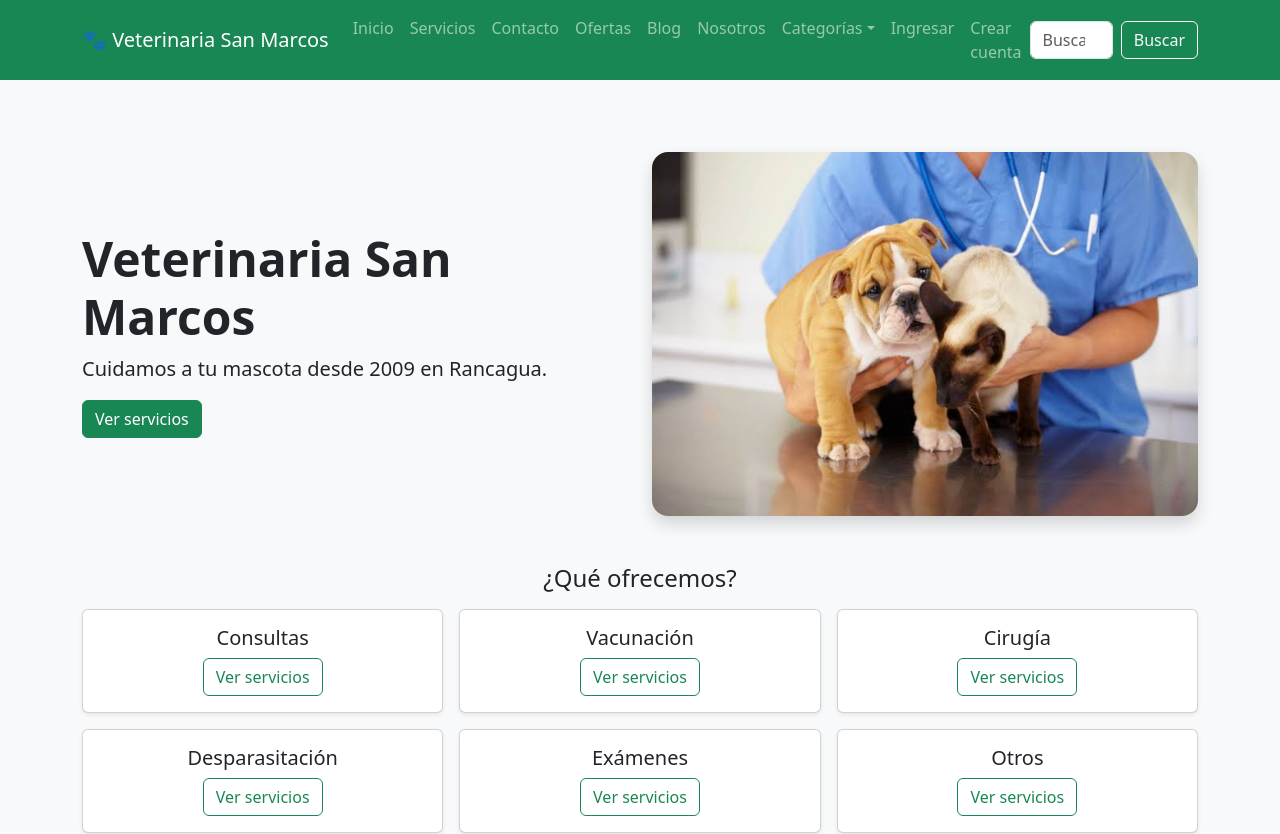
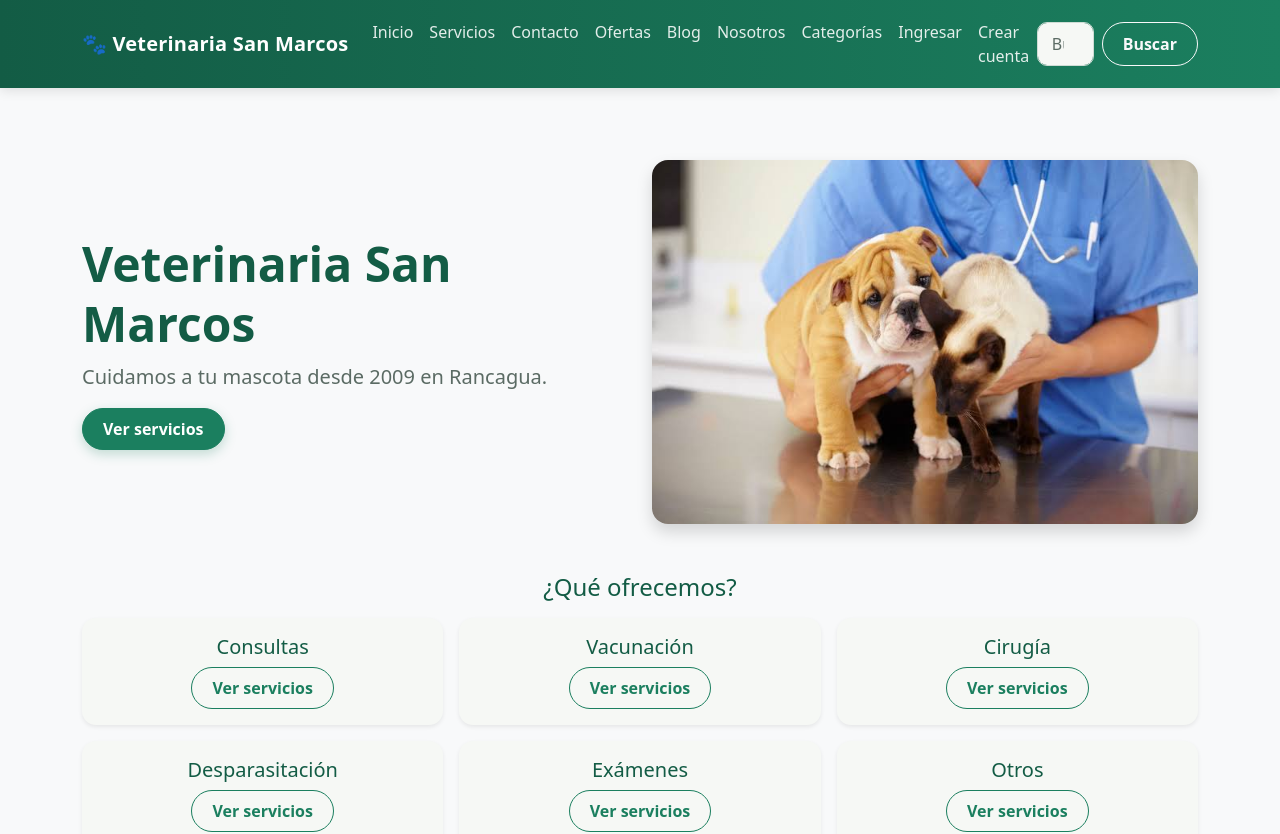
Before and after one commit to eliasgonzalez22/veterinaria-sanmarcos-p2, a React (Vite) app: page / in a window 1280 px wide. Shown: the top 834 px of the page. Built offline with nearby package versions, Linux system fonts and the light colour scheme.

Commit message:
Agregar archivo tema.css con variables y estilos globales para la aplicación

```diff
--- a/src/main.jsx
+++ b/src/main.jsx
@@ -2,6 +2,7 @@ import React from 'react'
 import { createRoot } from 'react-dom/client'
 import 'bootstrap/dist/css/bootstrap.min.css'
 import './index.css'
+import './styles/tema.css'
 import App from './App'
 import { ServiciosProvider } from './context/ServiciosContext'
 
--- /dev/null
+++ b/src/styles/tema.css
@@ -0,0 +1,299 @@
+/* === 1. Paleta y variables globales === */
+:root {
+  /* Colores propios de la clínica */
+  --vsm-verde: #1b7f5f;          /* verde corporativo principal */
+  --vsm-verde-oscuro: #135c45;   /* hover, navbar y pie de página */
+  --vsm-verde-claro: #e6f3ed;    /* fondos suaves y encabezados de tabla */
+  --vsm-crema: #f6f8f5;          /* fondo general de la página */
+  --vsm-texto: #23302b;          /* texto principal (gris verdoso, no negro puro) */
+  --vsm-texto-suave: #5b6b64;    /* textos secundarios */
+  --vsm-acento: #f2a541;         /* detalles cálidos (ofertas, foco) */
+  --vsm-radio: 14px;
+  --vsm-sombra: 0 2px 10px rgba(19, 92, 69, 0.08);
+  --vsm-sombra-hover: 0 8px 22px rgba(19, 92, 69, 0.16);
+
+  /* Variables de Bootstrap 5.3 que reutilizan la paleta */
+  --bs-success: #1b7f5f;
+  --bs-success-rgb: 27, 127, 95;
+  --bs-body-bg: var(--vsm-crema);
+  --bs-body-color: var(--vsm-texto);
+  --bs-secondary-color: var(--vsm-texto-suave);
+  --bs-link-color: var(--vsm-verde);
+  --bs-link-color-rgb: 27, 127, 95;
+  --bs-link-hover-color: var(--vsm-verde-oscuro);
+  --bs-link-hover-color-rgb: 19, 92, 69;
+  --bs-border-radius: 10px;
+  --bs-border-radius-lg: var(--vsm-radio);
+  --bs-body-font-family: 'Nunito Sans', system-ui, -apple-system, 'Segoe UI', Roboto, sans-serif;
+}
+
+/* === 2. Estructura general: el pie de página queda siempre abajo === */
+#root {
+  display: flex;
+  flex-direction: column;
+  min-height: 100vh;
+}
+
+#root > main {
+  flex: 1 0 auto;
+}
+
+/* === 3. Tipografía === */
+h1, h2, h3, h4, h5, .h1, .h2, .h3, .h4, .h5, .display-5, .display-6 {
+  font-family: 'Nunito', system-ui, sans-serif;
+  color: var(--vsm-verde-oscuro);
+  line-height: 1.25;
+}
+
+/* Sobre fondos oscuros (encabezado del panel) los títulos usan el color del texto */
+.bg-dark :is(h1, h2, h3, h4, h5, .h1, .h2, .h3, .h4, .h5) {
+  color: inherit;
+}
+
+.lead {
+  color: var(--vsm-texto-suave);
+}
+
+/* Encabezado del panel de recepción con el tono de la marca */
+header.bg-dark {
+  background-color: #17322a !important;
+}
+
+/* === 4. Barra de navegación === */
+.navbar.bg-success {
+  background: linear-gradient(90deg, var(--vsm-verde-oscuro), var(--vsm-verde)) !important;
+  box-shadow: 0 2px 12px rgba(0, 0, 0, 0.12);
+  padding-top: 0.75rem;
+  padding-bottom: 0.75rem;
+}
+
+.navbar-brand {
+  font-family: 'Nunito', system-ui, sans-serif;
+  font-weight: 800;
+  letter-spacing: 0.2px;
+}
+
+.navbar-dark .nav-link {
+  position: relative;
+  color: rgba(255, 255, 255, 0.88);
+  transition: color 0.2s;
+}
+
+.navbar-dark .nav-link:hover,
+.navbar-dark .nav-link:focus-visible {
+  color: #ffffff;
+}
+
+/* Línea suave bajo el enlace al pasar el mouse (solo en escritorio) */
+@media (min-width: 768px) {
+  .navbar-dark .nav-link::after {
+    content: '';
+    position: absolute;
+    left: 0.5rem;
+    right: 0.5rem;
+    bottom: 0.2rem;
+    height: 2px;
+    background: var(--vsm-acento);
+    transform: scaleX(0);
+    transition: transform 0.2s;
+  }
+
+  .navbar-dark .nav-link:hover::after {
+    transform: scaleX(1);
+  }
+}
+
+/* Menú desplegado en celular: separado y legible */
+@media (max-width: 767.98px) {
+  .navbar-collapse {
+    padding-top: 0.75rem;
+  }
+
+  .navbar-collapse form {
+    margin-top: 0.5rem;
+  }
+}
+
+.dropdown-menu {
+  border: none;
+  border-radius: var(--vsm-radio);
+  box-shadow: var(--vsm-sombra-hover);
+}
+
+.dropdown-item:active {
+  background-color: var(--vsm-verde);
+}
+
+/* === 5. Botones === */
+.btn {
+  border-radius: 999px;
+  padding: 0.5rem 1.25rem;
+  font-weight: 600;
+  transition: transform 0.15s, box-shadow 0.15s, background-color 0.15s;
+}
+
+.btn:hover {
+  transform: translateY(-1px);
+}
+
+.btn-success {
+  --bs-btn-bg: var(--vsm-verde);
+  --bs-btn-border-color: var(--vsm-verde);
+  --bs-btn-hover-bg: var(--vsm-verde-oscuro);
+  --bs-btn-hover-border-color: var(--vsm-verde-oscuro);
+  --bs-btn-active-bg: var(--vsm-verde-oscuro);
+  --bs-btn-active-border-color: var(--vsm-verde-oscuro);
+  box-shadow: 0 4px 12px rgba(27, 127, 95, 0.25);
+}
+
+.btn-outline-success {
+  --bs-btn-color: var(--vsm-verde);
+  --bs-btn-border-color: var(--vsm-verde);
+  --bs-btn-hover-bg: var(--vsm-verde);
+  --bs-btn-hover-border-color: var(--vsm-verde);
+  --bs-btn-active-bg: var(--vsm-verde-oscuro);
+}
+
+/* El buscador de la barra usa un botón claro sobre fondo verde */
+.navbar .btn-outline-light:hover {
+  color: var(--vsm-verde-oscuro);
+}
+
+/* === 6. Tarjetas === */
+.card {
+  border: none;
+  border-radius: var(--vsm-radio);
+  box-shadow: var(--vsm-sombra);
+}
+
+/* Solo las tarjetas del catálogo y de categorías "se levantan" al pasar el mouse */
+article.card,
+.list-unstyled .card {
+  transition: transform 0.2s, box-shadow 0.2s;
+}
+
+article.card:hover,
+.list-unstyled .card:hover {
+  transform: translateY(-4px);
+  box-shadow: var(--vsm-sombra-hover);
+}
+
+.card-title {
+  color: var(--vsm-verde-oscuro);
+}
+
+/* === 7. Portada (página de inicio) === */
+.portada {
+  background: linear-gradient(135deg, var(--vsm-verde-claro), #ffffff 70%);
+  border-radius: calc(var(--vsm-radio) * 1.5);
+  padding-left: 1.5rem;
+  padding-right: 1.5rem;
+  margin-bottom: 2.5rem;
+}
+
+.imagen-portada {
+  width: 100%;
+  max-height: 440px;
+  object-fit: cover;
+}
+
+/* === 8. Formularios === */
+.form-control,
+.form-select {
+  border-radius: 10px;
+  border-color: #cfdcd5;
+  padding: 0.55rem 0.85rem;
+}
+
+.form-control:focus,
+.form-select:focus {
+  border-color: var(--vsm-verde);
+  box-shadow: 0 0 0 0.2rem rgba(27, 127, 95, 0.2);
+}
+
+.form-label {
+  font-weight: 600;
+  color: var(--vsm-texto);
+}
+
+/* El mensaje de error se distingue sin depender solo del color rojo */
+.invalid-feedback {
+  font-weight: 600;
+}
+
+/* === 9. Tablas del panel === */
+.table {
+  --bs-table-striped-bg: rgba(27, 127, 95, 0.04);
+  border-radius: var(--vsm-radio);
+  overflow: hidden;
+}
+
+.table thead th {
+  background: var(--vsm-verde-claro);
+  color: var(--vsm-verde-oscuro);
+  border-bottom: none;
+  font-weight: 700;
+}
+
+/* === 10. Etiquetas y mensajes (Alert de Bootstrap, no alert() del navegador) === */
+.badge {
+  border-radius: 999px;
+  padding: 0.4em 0.75em;
+  font-weight: 600;
+}
+
+.alert {
+  border: none;
+  border-left: 5px solid currentColor;
+  border-radius: var(--vsm-radio);
+}
+
+/* === 11. Pie de página === */
+.pie-pagina {
+  background: var(--vsm-verde-oscuro);
+  color: rgba(255, 255, 255, 0.85);
+}
+
+.pie-pagina a {
+  color: #ffffff;
+  font-weight: 600;
+}
+
+.pie-pagina a:hover {
+  color: var(--vsm-acento);
+}
+
+/* === 12. Accesibilidad === */
+/* Foco visible con el teclado en enlaces y botones */
+a:focus-visible,
+.btn:focus-visible {
+  outline: 3px solid var(--vsm-acento);
+  outline-offset: 2px;
+}
+
+/* Si la persona pidió menos movimiento en su sistema, se quitan las animaciones */
+@media (prefers-reduced-motion: reduce) {
+  * {
+    transition: none !important;
+  }
+
+  .btn:hover,
+  article.card:hover,
+  .list-unstyled .card:hover {
+    transform: none;
+  }
+}
+
+/* === 13. Impresión de la ficha (botón "Imprimir ficha" del panel) === */
+@media print {
+  .navbar,
+  .pie-pagina,
+  .btn {
+    display: none !important;
+  }
+
+  .card {
+    box-shadow: none;
+    border: 1px solid #cccccc;
+  }
+}
```
